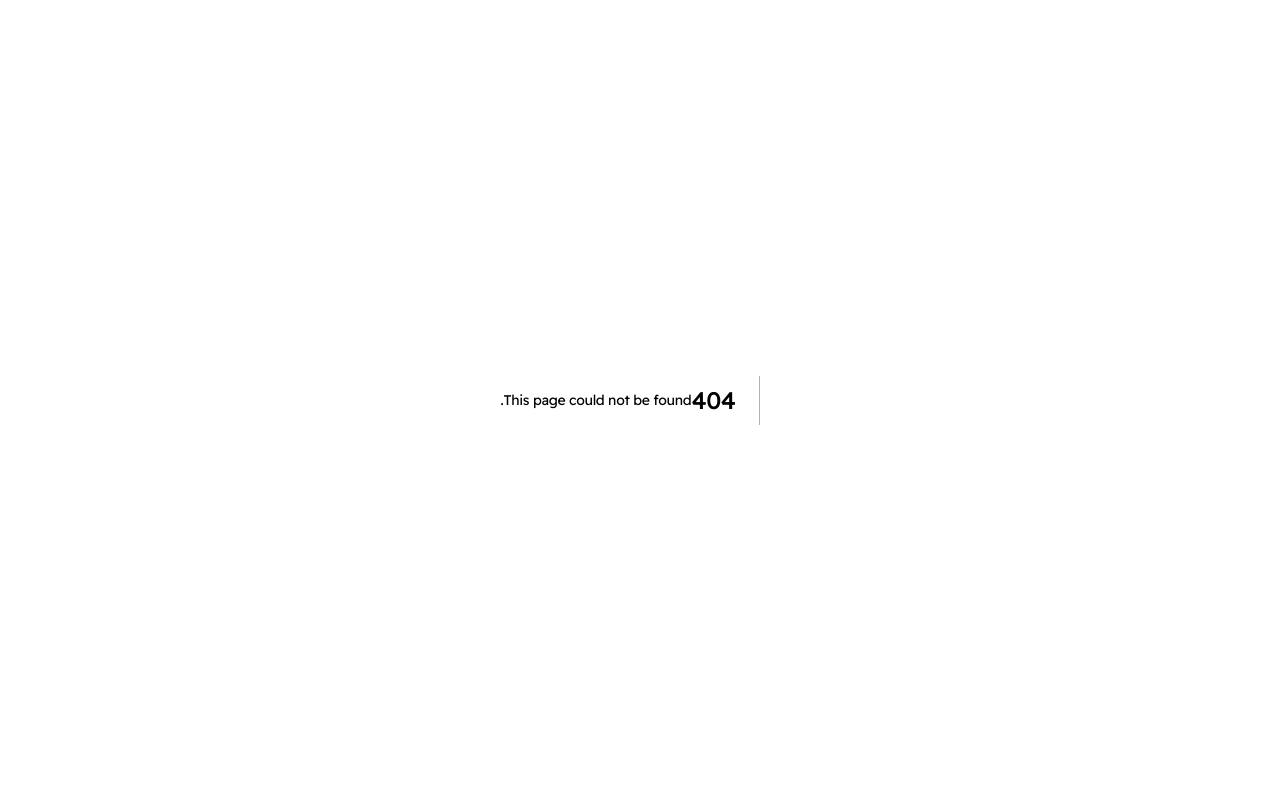
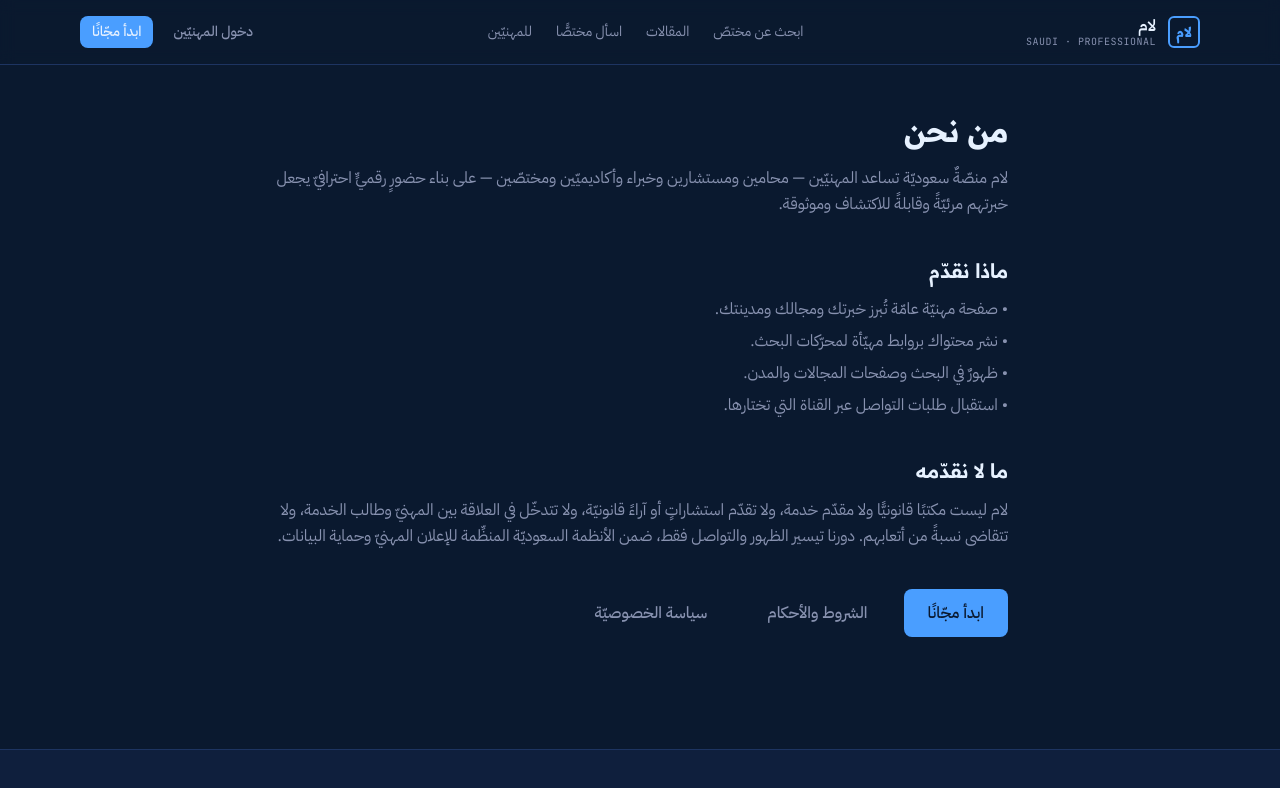
Before and after one commit to muqahtani-2026/lawyer-id, a Next.js app: page /about in a window 1280 px wide. Before the commit this address had no page. Shown: the top 788 px of the page. Built offline with nearby package versions, Linux system fonts and the light colour scheme.

Commit message:
feat(lam): batch 12 — richer home + about page
- home: 'why LAM for professionals' value section + compliance note
- new /about page (what we offer / what we don't + compliance)
- footer + sitemap: /about link

```diff
--- /dev/null
+++ b/app/(public)/about/page.tsx
@@ -0,0 +1,40 @@
+import Link from "next/link";
+import { buttonClasses } from "@/components/ui/button";
+
+export const metadata = {
+  title: "من نحن",
+  description: "لام منصّة الحضور المهنيّ السعوديّة: اجعل خبرتك مرئيّة، قابلةً للاكتشاف، وموثوقة.",
+};
+
+export default function AboutPage() {
+  return (
+    <div className="mx-auto max-w-3xl px-4 py-12">
+      <h1 className="text-3xl font-bold text-content">من نحن</h1>
+      <p className="mt-4 leading-relaxed text-muted">
+        لام منصّةٌ سعوديّة تساعد المهنيّين — محامين ومستشارين وخبراء وأكاديميّين ومختصّين — على بناء
+        حضورٍ رقميٍّ احترافيّ يجعل خبرتهم مرئيّةً وقابلةً للاكتشاف وموثوقة.
+      </p>
+
+      <h2 className="mt-10 text-xl font-semibold text-content">ماذا نقدّم</h2>
+      <ul className="mt-3 space-y-2 text-muted">
+        <li>• صفحة مهنيّة عامّة تُبرز خبرتك ومجالك ومدينتك.</li>
+        <li>• نشر محتواك بروابط مهيّأة لمحرّكات البحث.</li>
+        <li>• ظهورٌ في البحث وصفحات المجالات والمدن.</li>
+        <li>• استقبال طلبات التواصل عبر القناة التي تختارها.</li>
+      </ul>
+
+      <h2 className="mt-10 text-xl font-semibold text-content">ما لا نقدّمه</h2>
+      <p className="mt-3 leading-relaxed text-muted">
+        لام ليست مكتبًا قانونيًّا ولا مقدّم خدمة، ولا تقدّم استشاراتٍ أو آراءً قانونيّة، ولا تتدخّل في
+        العلاقة بين المهنيّ وطالب الخدمة، ولا تتقاضى نسبةً من أتعابهم. دورنا تيسير الظهور والتواصل فقط،
+        ضمن الأنظمة السعوديّة المنظِّمة للإعلان المهنيّ وحماية البيانات.
+      </p>
+
+      <div className="mt-10 flex flex-wrap gap-3">
+        <Link href="/signup" className={buttonClasses("primary", "lg")}>ابدأ مجّانًا</Link>
+        <Link href="/legal/terms" className={buttonClasses("ghost", "lg")}>الشروط والأحكام</Link>
+        <Link href="/legal/privacy" className={buttonClasses("ghost", "lg")}>سياسة الخصوصيّة</Link>
+      </div>
+    </div>
+  );
+}
--- a/app/(public)/page.tsx
+++ b/app/(public)/page.tsx
@@ -131,6 +131,29 @@ export default async function HomePage() {
         </section>
       )}
 
+      {/* Why LAM for professionals */}
+      <section className="border-y border-line bg-card/40">
+        <div className="mx-auto max-w-6xl px-4 py-14">
+          <h2 className="text-center text-2xl font-bold text-content">لماذا لام للمهنيّين؟</h2>
+          <div className="mt-8 grid gap-5 sm:grid-cols-2 lg:grid-cols-4">
+            {[
+              { t: "حضور احترافيّ", d: "صفحة مهنيّة أنيقة تُبرز خبرتك ومجالك ومحتواك." },
+              { t: "قابليّة الاكتشاف", d: "تظهر في البحث وصفحات المجالات والمدن لمن يبحث عن مختصّ." },
+              { t: "نشر محتوى", d: "انشر مقالاتك على المنصّة بروابط مهيّأة لمحرّكات البحث." },
+              { t: "طلبات تواصل", d: "استقبل طلبات التواصل مباشرةً عبر القناة التي تختارها." },
+            ].map((v) => (
+              <div key={v.t} className="rounded-xl border border-line bg-base p-5">
+                <div className="text-lg font-semibold text-content">{v.t}</div>
+                <p className="mt-1 text-sm text-muted">{v.d}</p>
+              </div>
+            ))}
+          </div>
+          <p className="mx-auto mt-8 max-w-2xl text-center text-xs text-muted">
+            لام منصّة حضورٍ مهنيّ؛ لا تقدّم خدمات قانونيّة ولا استشارات، ولا تتدخّل في العلاقة بين المهنيّ وطالب الخدمة.
+          </p>
+        </div>
+      </section>
+
       {/* CTA for professionals */}
       <section className="mx-auto max-w-6xl px-4 py-14">
         <div className="rounded-2xl border border-line bg-gradient-to-l from-card to-elevated p-10 text-center">
--- a/app/sitemap.ts
+++ b/app/sitemap.ts
@@ -11,7 +11,7 @@ const BASE =
   "https://lawyer-id-tgi1.vercel.app";
 
 export default async function sitemap(): Promise<MetadataRoute.Sitemap> {
-  const staticRoutes = ["", "/search", "/articles", "/ask", "/pricing", "/fields", "/cities", "/legal/terms", "/legal/privacy", "/legal/disclaimer"].map(
+  const staticRoutes = ["", "/search", "/articles", "/ask", "/pricing", "/about", "/fields", "/cities", "/legal/terms", "/legal/privacy", "/legal/disclaimer"].map(
     (p) => ({ url: `${BASE}${p}`, lastModified: new Date(), changeFrequency: "weekly" as const, priority: p === "" ? 1 : 0.6 })
   );
 
--- a/components/public/PublicFooter.tsx
+++ b/components/public/PublicFooter.tsx
@@ -28,6 +28,7 @@ export function PublicFooter() {
             <div className="space-y-2">
               <div className="font-medium text-content">للمهنيّين</div>
               <Link href="/pricing" className="block text-muted hover:text-content">الباقات</Link>
+              <Link href="/about" className="block text-muted hover:text-content">من نحن</Link>
               <Link href="/signup" className="block text-muted hover:text-content">انضمّ إلى لام</Link>
               <Link href="/sign-in" className="block text-muted hover:text-content">تسجيل الدخول</Link>
             </div>
```
